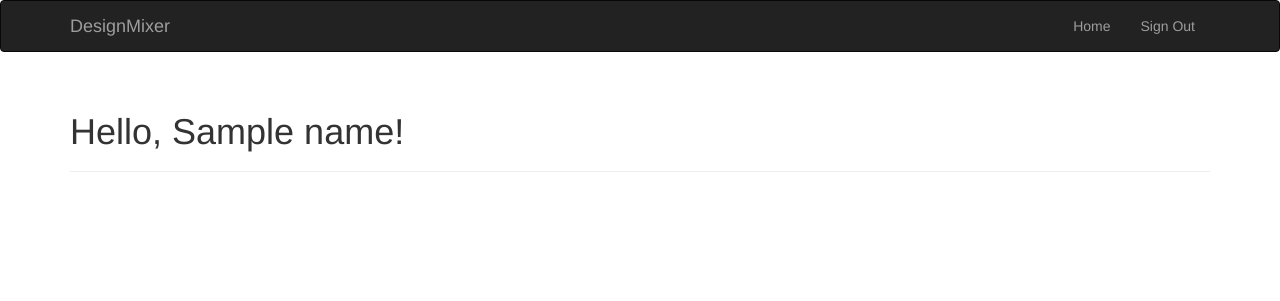
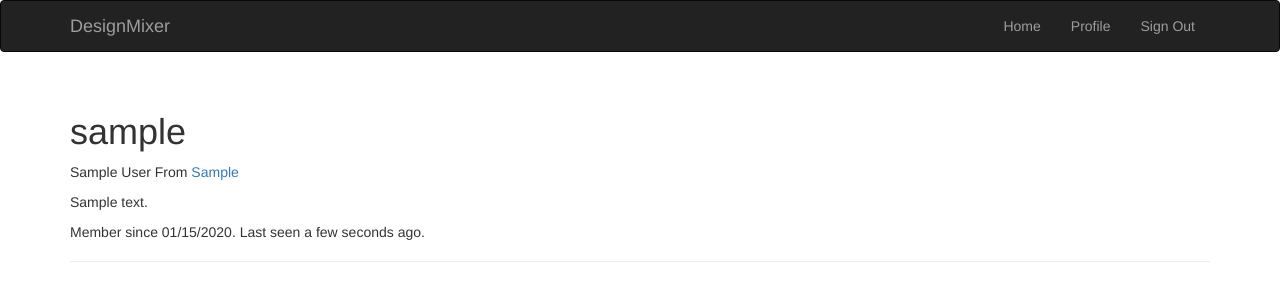
Before and after one commit to maekks/DesignMixer, a Flask app: template app/templates/user.html in a window 1280 px wide. Shown: the top 301 px of the page. Run offline with Flask 2, Linux system fonts and the light colour scheme; a user stored in the database is signed in; tables that the repository leaves empty hold one stand-in row (values such as "Sample post"); the template is opened without the code that fills it: values that come from a table or form of the project are taken from there, most other values are stand-ins (such as "Sample title", 1, 10 or a date in 2020); some libraries are stand-ins or nearby versions.

Commit message:
add basic profile

```diff
--- a/app/__init__.py
+++ b/app/__init__.py
@@ -5,6 +5,7 @@ from flask.ext.moment import Moment
 from flask.ext.sqlalchemy import SQLAlchemy
 from config import config
 from flask.ext.login import LoginManager
+from flask.ext.moment import Moment
 
 bootstrap = Bootstrap()
 mail = Mail()
@@ -24,6 +25,7 @@ def create_app(config_name):
     moment.init_app(app)
     db.init_app(app)
     login_manager.init_app(app)
+    moment.init_app(app)
 
     from .main import main as main_blueprint
     app.register_blueprint(main_blueprint)
--- a/app/auth/views.py
+++ b/app/auth/views.py
@@ -11,6 +11,7 @@ from ..email import send_email
 @auth.before_app_request
 def before_request():
     if current_user.is_authenticated:
+        current_user.ping()
         if not current_user.confirmed \
                 and request.endpoint[:5] != 'auth.' \
                 and request.endpoint != 'static':
--- a/app/models.py
+++ b/app/models.py
@@ -4,6 +4,8 @@ from . import login_manager, db
 from flask.ext.login import UserMixin, AnonymousUserMixin
 from flask import current_app
 from itsdangerous import TimedJSONWebSignatureSerializer as Serializer
+from datetime import datetime
+
 
 class Permission:
     FOLLOW = 0x01
@@ -53,6 +55,12 @@ class User(UserMixin, db.Model):
     password_hash = db.Column(db.String(128))
     role_id = db.Column(db.Integer, db.ForeignKey('roles.id'))
     confirmed = db.Column(db.Boolean, default=False)
+    name = db.Column(db.String(64))
+    location = db.Column(db.String(64))
+    about_me = db.Column(db.Text())
+    member_since = db.Column(db.DateTime(), default=datetime.utcnow)
+    last_seen = db.Column(db.DateTime(), default=datetime.utcnow)
+
 
     #constructor of the User class
     def __init__(self, **kwargs):
@@ -101,6 +109,10 @@ class User(UserMixin, db.Model):
     def is_administrator(self):
         return self.can(Permission.ADMINISTER)
 
+    def ping(self):
+        self.last_seen = datetime.utcnow()
+        db.session.add(self)
+
     def __repr__(self):
         return '<User %r>' % self.username
 
--- a/app/templates/base.html
+++ b/app/templates/base.html
@@ -18,6 +18,11 @@
             <ul class="nav navbar-nav navbar-right">
                 <li><a href="/">Home</a></li>
                 {% if current_user.is_authenticated %}
+                <li>
+                    <a href="{{ url_for('main.user', username=current_user.username) }}">
+                        Profile
+                    </a>
+                </li>
                 <li><a href="{{ url_for('auth.logout') }}">Sign Out</a></li>
                 {% else %}
                 <li><a href="{{ url_for('auth.login') }}">Sign In</a></li>
--- a/app/templates/index.html
+++ b/app/templates/index.html
@@ -1,6 +1,6 @@
 {% extends "base.html" %}
 
-{% block title %}Flasky - Login{% endblock %}
+{% block title %}DesignerMixer - Login{% endblock %}
 
 {% block page_content %}
 <div class="page-header">
--- a/app/templates/user.html
+++ b/app/templates/user.html
@@ -1,7 +1,25 @@
 {% extends "base.html" %}
-{% block title %}Flasky{% endblock %}
+{% block title %}DesignMixer{% endblock %}
 {% block page_content %}
 <div class="page-header">
-    <h1>Hello, {{ name }}!</h1>
+    <h1>{{ user.username }}</h1>
+    {% if user.name or user.location %}
+    <p>
+        {% if user.name %}{{ user.name }}{% endif %}
+        {% if user.location %}
+            From <a href="ttp://maps.google.com/?q={{ user.location }}">
+                {{ user.location }}
+            </a>
+        {% endif %}
+    </p>
+    {% endif %}
+    {% if current_user.is_administrator() %}
+    <p><a href="mailto:{{ user.email }}">{{ user.email }}</a></p>
+    {% endif %}
+    {% if user.about_me %}<p>{{ user.about_me }}</p>{% endif %}
+    <p>
+        Member since {{ moment(user.member_since).format('L') }}.
+        Last seen {{ moment(user.last_seen).fromNow() }}.
+    </p>
 </div>
 {% endblock %}
```
Also changed, not shown: app/main/views.py (+7 -0 lines), migrations/versions/547a95c2fc9a_.py (added, +34 -0 lines), data-dev.sqlite, 5 other files.
